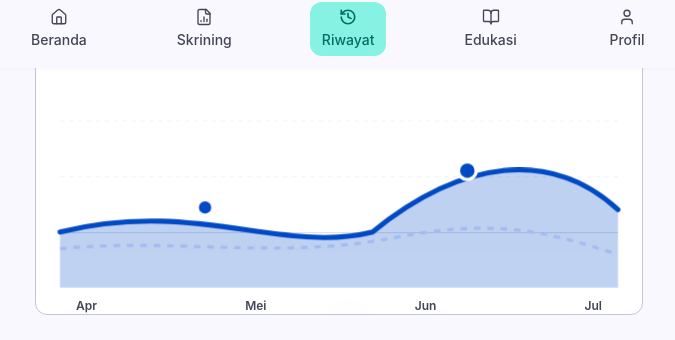
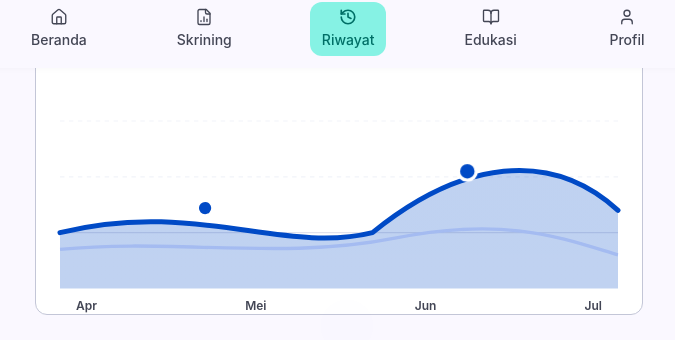
Before and after one commit to Narscode/HemaVision-anemiadetection, a Next.js app in the folder frontend/: page /pasien/riwayat in a window 1280 px wide. Shown: the part 732-1072 px from the top of the page, without its empty margins (301-976 px from the left). Built offline with nearby package versions, Linux system fonts and the light colour scheme.

Commit message:
feat(pasien): make line trace path animation smooth to the right along its naik-turun curve

```diff
--- a/frontend/src/app/(patient)/pasien/riwayat/page.tsx
+++ b/frontend/src/app/(patient)/pasien/riwayat/page.tsx
@@ -44,23 +44,9 @@ export default function PatientHistoryPage() {
   return (
     <div className="w-full max-w-[672px] mx-auto px-4 py-6 space-y-8 pb-32">
 
-      {/* Inline Styles for Custom Vertical Rise-Up & Wave Motion */}
+      {/* Inline Styles for Line Tracing Motion to the Right */}
       <style jsx global>{`
-        @keyframes graphRiseUpMotion {
-          0% {
-            transform: translateY(45px) scaleY(0.2);
-            opacity: 0;
-          }
-          65% {
-            transform: translateY(-4px) scaleY(1.05);
-            opacity: 0.95;
-          }
-          100% {
-            transform: translateY(0px) scaleY(1);
-            opacity: 1;
-          }
-        }
-        @keyframes drawLineSlow {
+        @keyframes drawLineToRight {
           0% {
             stroke-dashoffset: 1000;
           }
@@ -68,28 +54,15 @@ export default function PatientHistoryPage() {
             stroke-dashoffset: 0;
           }
         }
-        @keyframes gentleWaveFloat {
-          0%, 100% {
-            transform: translateY(0px);
-          }
-          50% {
-            transform: translateY(-6px);
-          }
+        .animate-line-draw {
+          stroke-dasharray: 1000;
+          stroke-dashoffset: 1000;
+          animation: drawLineToRight 2.2s cubic-bezier(0.4, 0, 0.2, 1) forwards;
         }
-        .animate-graph-rise {
-          transform-origin: bottom center;
-          animation: graphRiseUpMotion 1.4s cubic-bezier(0.16, 1, 0.3, 1) forwards;
-        }
-        .animate-slow-draw {
+        .animate-line-draw-dashed {
           stroke-dasharray: 1000;
-          animation: drawLineSlow 2.4s cubic-bezier(0.25, 1, 0.5, 1) forwards;
-        }
-        .animate-slow-draw-dashed {
-          stroke-dasharray: 6 6;
-          animation: drawLineSlow 2.2s cubic-bezier(0.25, 1, 0.5, 1) forwards;
-        }
-        .animate-floating-wave {
-          animation: gentleWaveFloat 3.8s ease-in-out infinite 1.4s;
+          stroke-dashoffset: 1000;
+          animation: drawLineToRight 2s cubic-bezier(0.4, 0, 0.2, 1) forwards;
         }
       `}</style>
 
@@ -181,7 +154,7 @@ export default function PatientHistoryPage() {
         </div>
       </section>
 
-      {/* SECTION 2: TREN RISKO (VERTICAL RISE-UP & WAVE GRAPH MOTION) */}
+      {/* SECTION 2: TREN RISKO (LINE DRAWING MOTION TO THE RIGHT ALONG NAIK-TURUN CURVE) */}
       <section ref={chartRef} className="space-y-4">
         <div className="flex items-center gap-2">
           <TrendingUp className="w-6 h-6 text-[#004AC6]" />
@@ -236,34 +209,29 @@ export default function PatientHistoryPage() {
               <line x1="0" y1="80" x2="500" y2="80" stroke="#F1F3F9" strokeWidth="1" strokeDasharray="4 4" />
               <line x1="0" y1="130" x2="500" y2="130" stroke="#E1E2ED" strokeWidth="1" />
 
-              {/* Main Graph Group with Vertical Rise-Up & Wave Motion on Scroll */}
-              <g
-                className={
-                  chartAnimated
-                    ? "animate-graph-rise animate-floating-wave"
-                    : "opacity-0 translate-y-10 scale-y-50"
-                }
-              >
+              {/* Stationary SVG Group: Line Traces to the Right Following Naik-Turun Path */}
+              <g>
 
-                {/* Dashed Secondary Light-Blue Baseline Curve */}
+                {/* Dashed Secondary Light-Blue Baseline Curve Drawing to Right */}
                 <path
                   d="M 0 145 C 100 135, 200 155, 300 135 C 400 115, 450 135, 500 150"
                   stroke="#DBE1FF"
                   strokeWidth="3"
+                  strokeDasharray="6 6"
                   fill="none"
-                  className={chartAnimated ? "animate-slow-draw-dashed" : "opacity-0"}
+                  className={chartAnimated ? "animate-line-draw-dashed" : "opacity-0"}
                 />
 
-                {/* Gradient Area Fill under primary curve */}
+                {/* Gradient Area Fill under primary curve - Fades in as line finishes drawing */}
                 <path
                   d="M 0 130 C 120 100, 200 150, 280 130 C 360 65, 440 55, 500 110 L 500 180 L 0 180 Z"
                   fill="url(#chartGradient)"
-                  className={`transition-opacity duration-1000 delay-300 ${
+                  className={`transition-opacity duration-1000 delay-700 ${
                     chartAnimated ? "opacity-100" : "opacity-0"
                   }`}
                 />
 
-                {/* Primary Vibrant Blue Curved Wave Line Rises Up & Draws Right */}
+                {/* Primary Blue Line Tracing to the Right Along Naik-Turun Path */}
                 <path
                   d="M 0 130 C 120 100, 200 150, 280 130 C 360 65, 440 55, 500 110"
                   stroke="#004AC6"
@@ -271,14 +239,14 @@ export default function PatientHistoryPage() {
                   strokeLinecap="round"
                   strokeLinejoin="round"
                   fill="none"
-                  className={chartAnimated ? "animate-slow-draw" : "opacity-0"}
+                  className={chartAnimated ? "animate-line-draw" : "opacity-0"}
                 />
 
-                {/* Glowing Interactive Data Point 1 (Apr) */}
+                {/* Glowing Data Point 1 (Apr) - Appears at 600ms as line reaches X=130 */}
                 <g
                   onMouseEnter={() => setHoveredPoint(1)}
                   onMouseLeave={() => setHoveredPoint(null)}
-                  className={`cursor-pointer transition-all duration-700 delay-700 ${
+                  className={`cursor-pointer transition-all duration-500 delay-[600ms] ${
                     chartAnimated ? "opacity-100 scale-100" : "opacity-0 scale-0"
                   }`}
                 >
@@ -294,11 +262,11 @@ export default function PatientHistoryPage() {
                   <circle cx="130" cy="108" r="12" fill="#004AC6" opacity="0.25" className="animate-ping" />
                 </g>
 
-                {/* Glowing Interactive Data Point 2 (Jul) */}
+                {/* Glowing Data Point 2 (Jul) - Appears at 1600ms as line reaches X=365 */}
                 <g
                   onMouseEnter={() => setHoveredPoint(2)}
                   onMouseLeave={() => setHoveredPoint(null)}
-                  className={`cursor-pointer transition-all duration-700 delay-1000 ${
+                  className={`cursor-pointer transition-all duration-500 delay-[1600ms] ${
                     chartAnimated ? "opacity-100 scale-100" : "opacity-0 scale-0"
                   }`}
                 >
```
